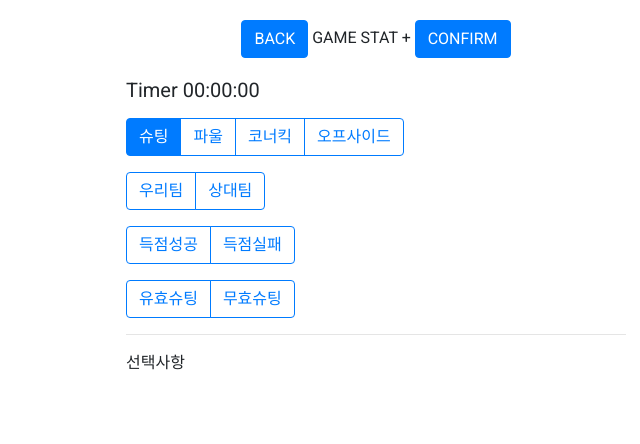
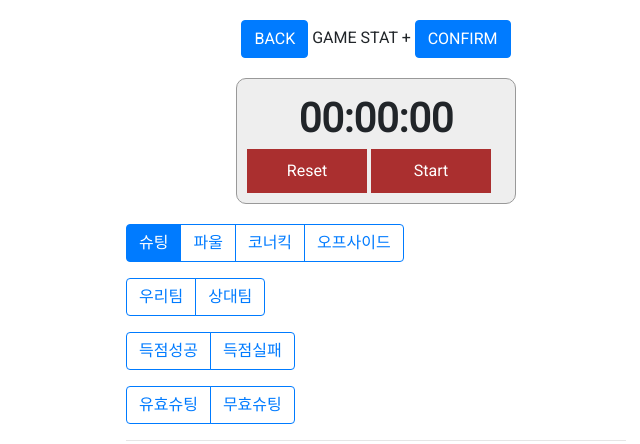
Before and after one commit to minkistic/weplay.soccer, a Python web app: template src/weplayfootball/templates/shoot_record2.html in a window 1280 px wide. Shown: the top 444 px of the page, without its empty margins (264-904 px from the left). Run offline with Jinja, Linux system fonts and the light colour scheme; the template is opened without the code that fills it, so the values that code supplies are empty; some libraries are stand-ins or nearby versions.

Commit message:
득점실패, 타이머 서버에 넣기 실패

```diff
--- a/src/weplayfootball/templates/shoot_record2.html
+++ b/src/weplayfootball/templates/shoot_record2.html
@@ -98,8 +98,35 @@
 			display: none;
 			}*/
 
+			/*타이버*/
+			#stopwatch {
+				background: #eee;
+				border: 1px solid #999;
+				padding: 10px;
+				border-radius: 10px;
+				max-width:280px;
+				margin-bottom: 20px;
+				margin-left: auto;
+				margin-right: auto;
+			}
+			#sw-time {
+				font-size: 40px;
+				font-weight: bold;
+				text-align: center;
+			}
+			#sw-rst, #sw-go {
+				width: 120px;
+				box-sizing: padding-box;
+				padding: 10px;
+				display: inline-block;
+				background: #aa2f2f;
+				border: 0;
+				color: #fff;
+			}
 		</style>
 
+		<link href="stopwatch.css" rel="stylesheet">
+		<script src="stopwatch.js"></script>
 
 <!-- <script language="JavaScript">
        function setVisibility(id, visibility) {
@@ -141,6 +168,8 @@
    	// 		}
    	// 	})
    	// }
+
+
    </script>
 
 
@@ -160,8 +189,23 @@
 				CONFIRM
 			</button>
 		</div>
+
 		<!-- 타이머 -->
-		<h5 class="form-group">Timer 00:00:00</h5>
+<!-- 		<h5 class="form-group">
+			<button onclick="gamestart_event()" type="button" class="btn btn-primary">Game Start</button>
+			<span id="minutes"></span>:<span id="seconds"></span>
+		</h5>
+ -->
+
+		<div id="stopwatch">
+			<!-- [DISPLAY TIMER] -->
+			<div id="sw-time">00:00:00</div>
+			<!-- [RESET BUTTON] -->
+			<input type="button" value="Reset" id="sw-rst" disabled/>
+			<!-- [START/STOP BUTTON] -->
+			<input type="button" value="Start" id="sw-go" disabled/>
+		</div>
+
 
 		<!-- 이벤트 타입 -->
 		<div class="input-group mb-3">
@@ -327,8 +371,8 @@
 
 				<!-- 득점정보 -->
 				<div class="form-group" id="scoreInfo">
+
 					<div class="input-group mb-3">
-						<div class="input-group-prepend">
 						<label class="input-group-text" for="inputGroupSelect01">득점정보</label>
 						<select class="custom-select" name="scorePlayer" id="scorePlayer">
 							<option selected>득점선수</option>
@@ -343,7 +387,6 @@
 							<option value="#2">#2</option>
 							<option value="#3">#3</option>
 						</select>
-						</div>
 
 						<div class="input-group mb-3" id="shootMethod">
 							<div class="btn-group btn-group-toggle" data-toggle="buttons">
@@ -436,14 +479,14 @@
 					<div class="form-group" id="buildupInfo">
 						<div class="input-group mb-3">
 							<label class="input-group-text" for="inputGroupSelect01">빌드업 정보</label>
-							<select class="custom-select" name="bulidupPlayer">
+							<select class="custom-select" name="bulidupPlayer" id="bulidupPlayer">
 								<option selected>빌드업선수</option>
 								<option value="No.1">No.1</option>
 								<option value="No.2">No.2</option>
 								<option value="No.3">No.3</option>
 							</select>
 
-							<select class="custom-select" name="buildupArea">
+							<select class="custom-select" name="buildupArea" id="buildupArea">
 								<option selected>빌드업위치</option>
 								<option value="#1">#1</option>
 								<option value="#2">#2</option>
@@ -474,7 +517,6 @@
 				<div class="form-group">
 					<div class="form-group" id="shootInfo">
 						<div class="input-group mb-3">
-							<div class="input-group-prepend">
 							<label class="input-group-text" for="inputGroupSelect01">슈팅정보</label>
 							<select class="custom-select" name="shootPlayer">
 								<option selected>슈팅선수</option>
@@ -489,7 +531,6 @@
 								<option value="#2">#2</option>
 								<option value="#3">#3</option>
 							</select>
-							</div>
 
 							<div class="input-group mb-3" id="shootMethod">
 								<div class="btn-group btn-group-toggle" data-toggle="buttons">
@@ -585,7 +626,7 @@
 					<div class="form-group" id="shootBuildupInfo">
 						<div class="input-group mb-3">
 							<label class="input-group-text" for="inputGroupSelect01">빌드업 정보</label>
-							<select class="custom-select" name="shootBulidupPlayer">
+							<select class="custom-select" name="shootBuildupPlayer">
 								<option selected>빌드업선수</option>
 								<option value="No.1">No.1</option>
 								<option value="No.2">No.2</option>
@@ -613,6 +654,90 @@
 					// 	listing();
 					// 	$("#optional").hide();
 					// });
+
+		  	// 타이머
+		   	// function gamestart_event() {
+		   	// 	var sec = 0;
+		   	// 	function pad ( val ) { return val > 9 ? val : "0" + val; }
+		   	// 	setInterval( function(){
+		   	// 		$("#seconds").html(pad(++sec%60));
+		   	// 		$("#minutes").html(pad(parseInt(sec/60,10)));
+		   	// 	}, 1000);
+		   	// }
+
+		   	var sw = {
+		   		/* [INIT] */
+			  etime : null, // holds HTML time display
+			  erst : null, // holds HTML reset button
+			  ego : null, // holds HTML start/stop button
+			  timer : null, // timer object
+			  now : 0, // current timer
+			  init : function () {
+			    // Get HTML elements
+			    sw.etime = document.getElementById("sw-time");
+			    sw.erst = document.getElementById("sw-rst");
+			    sw.ego = document.getElementById("sw-go");
+
+			    // Attach listeners
+			    sw.erst.addEventListener("click", sw.reset);
+			    sw.erst.disabled = false;
+			    sw.ego.addEventListener("click", sw.start);
+			    sw.ego.disabled = false;
+			},
+
+			/* [ACTIONS] */
+			tick : function () {
+			  // tick() : update display if stopwatch running
+
+			    // Calculate hours, mins, seconds
+			    sw.now++;
+			    var remain = sw.now;
+			    var hours = Math.floor(remain / 3600);
+			    remain -= hours * 3600;
+			    var mins = Math.floor(remain / 60);
+			    remain -= mins * 60;
+			    var secs = remain;
+
+			    // Update the display timer
+			    if (hours<10) { hours = "0" + hours; }
+			    if (mins<10) { mins = "0" + mins; }
+			    if (secs<10) { secs = "0" + secs; }
+			    sw.etime.innerHTML = hours + ":" + mins + ":" + secs;
+			},
+
+			start : function () {
+			  // start() : start the stopwatch
+
+			  sw.timer = setInterval(sw.tick, 1000);
+			  sw.ego.value = "Stop";
+			  sw.ego.removeEventListener("click", sw.start);
+			  sw.ego.addEventListener("click", sw.stop);
+			},
+
+			stop  : function () {
+			  // stop() : stop the stopwatch
+
+			  clearInterval(sw.timer);
+			  sw.timer = null;
+			  sw.ego.value = "Start";
+			  sw.ego.removeEventListener("click", sw.stop);
+			  sw.ego.addEventListener("click", sw.start);
+			},
+
+			reset : function () {
+			  // reset() : reset the stopwatch
+
+			    // Stop if running
+			    if (sw.timer != null) { sw.stop(); }
+
+			    // Reset time
+			    sw.now = -1;
+			    sw.tick();
+			}
+		};
+
+		window.addEventListener("load", sw.init);
+
 
 			// 득점성공
 			function scored() {
@@ -645,27 +770,36 @@
 
 
 			function record_event() {
+				// 타이머
+				let input_eventTime = $("#sw-time").val();
+
 				let input_eventType = $("input[name='eventType']:checked").val();
 				let input_team = $("input[name='team']:checked").val();
 				let input_score = $("input[name='score']:checked").val();
 				let input_shoot = $("input[name='shoot']:checked").val();
 				let input_playType = $("input[name='playType']:checked").val();
 				let input_shootMethod = $("input[name='shootMethod']:checked").val();
-				let input_errorOpponent = $("input[name='errorOpponent']:checked").val();
-				let input_setpiece = $("input[name='setpiece']:checked").val();
 
+				// 선택사항
+					// 득점성공
 					let input_scorePlayer = $("#scorePlayer").val();
 					let input_scoreArea = $("#scoreArea").val();
 					let input_assistPlayer = $("#assistPlayer").val();
 					let input_assistArea = $("#assistArea").val();
+					let input_errorOpponent = $("input[name='errorOpponent']:checked").val();
+					let input_setpiece = $("input[name='setpiece']:checked").val();
+					let input_bulidupPlayer = $("#bulidupPlayer").val();
+					let input_buildupArea = $("#buildupArea").val();
 
-				// let input_shootPlayType = $("input[name='shootPlayType']:checked").val();
-				// let input_shootPlayer = $("input[name='shootPlayer']:checked").val();
-				// let input_shootArea = $("input[name='shootArea']:checked").val();
-				// let input_keypassPlayer = $("input[name='keypassPlayer']:checked").val();
-				// let input_keypassArea = $("input[name='keypassArea']:checked").val();
-				// let input_shootBulidupPlayer = $("input[name='shootBulidupPlayer']:checked").val();
-				// let input_shootBuildupArea = $("input[name='shootBuildupArea']:checked").val();
+
+					// 득점실패
+					let input_shootPlayType = $("input[name='shootPlayType']:checked").val();
+					let input_shootPlayer = $("input[name='shootPlayer']:checked").val();
+					let input_shootArea = $("input[name='shootArea']:checked").val();
+					let input_keypassPlayer = $("input[name='keypassPlayer']:checked").val();
+					let input_keypassArea = $("input[name='keypassArea']:checked").val();
+					let input_shootBuildupPlayer = $("input[name='shootBuildupPlayer']:checked").val();
+					let input_shootBuildupArea = $("input[name='shootBuildupArea']:checked").val();
 
 
 				// 여기까지 되는지 확인하기위해서
@@ -687,27 +821,33 @@
 					type: "POST",
 					url: "/gamestat",
 					data: {
+						eventTime: input_eventTime || "",
 						eventType: input_eventType || "",
 						team: input_team || "",
 						score: input_score || "",
 						shoot: input_shoot || "",
-
 						playType: input_playType || "",
 						shootMethod: input_shootMethod || "",
-						errorOpponent: input_errorOpponent || "",
-						setpiece: input_setpiece || "",
+
+					// 선택사항
+						// 득점성공
 						scorePlayer: input_scorePlayer || "",
 						scoreArea: input_scoreArea || "",
 						assistPlayer: input_assistPlayer || "",
 						assistArea: input_assistArea || "",
+						errorOpponent: input_errorOpponent || "",
+						setpiece: input_setpiece || "",
+						bulidupPlayer: input_bulidupPlayer || "",
+						buildupArea: input_buildupArea || "",
 
-						// shootPlayType: input_shootPlayType || "",
-						// shootPlayer: input_shootPlayer || "",
-						// shootArea: input_shootArea || "",
-						// keypassPlayer: input_keypassPlayer || "",
-						// keypassArea: input_keypassArea || "",
-						// shootBulidupPlayer: input_shootBulidupPlayer || "",
-						// shootBuildupArea: input_shootBuildupArea || ""
+						//득점실패
+						shootPlayType: input_shootPlayType || "",
+						shootPlayer: input_shootPlayer || "",
+						shootArea: input_shootArea || "",
+						keypassPlayer: input_keypassPlayer || "",
+						keypassArea: input_keypassArea || "",
+						shootBuildupPlayer: input_shootBuildupPlayer || "",
+						shootBuildupArea: input_shootBuildupArea || ""
 
 
 					},
--- a/src/weplayfootball/templates/team_manage.html
+++ b/src/weplayfootball/templates/team_manage.html
@@ -36,8 +36,6 @@
 			let PlayerNumber = $("#PlayerAdd_PlayerNumber").val();
 			let PlayerName = $("#PlayerAdd_PlayerName").val();
 
-			// let playerlistUpdate = [] //insert to DB
-
 			if (PlayerNumber == "") {
 				alert("등번호를 입력해 주세요");
 				$("#PlayerAdd_PlayerNumber").focus();
@@ -53,7 +51,6 @@
 				PlayerName: PlayerName,
 			};
 			playerlist.push(list);
-			playerlistUpdate.push(list) // insert to DB
 			UpdateList();
 		}
 
@@ -85,6 +82,8 @@
 						window.location.reload()
 					}
 				});
+
+
 		function UpdateList() {
 			$("#players-box").html("");
 			playerListing();
```
Also changed, not shown: src/weplayfootball/RecordGameStat.py (+62 -41 lines), src/weplayfootball/teaminfo.py (added, +18 -0 lines), src/weplayfootball/templates/Game-MatchOverview.html (+25 -8 lines), 1 other file. Lines whose indentation alone changed are shown as unchanged.
